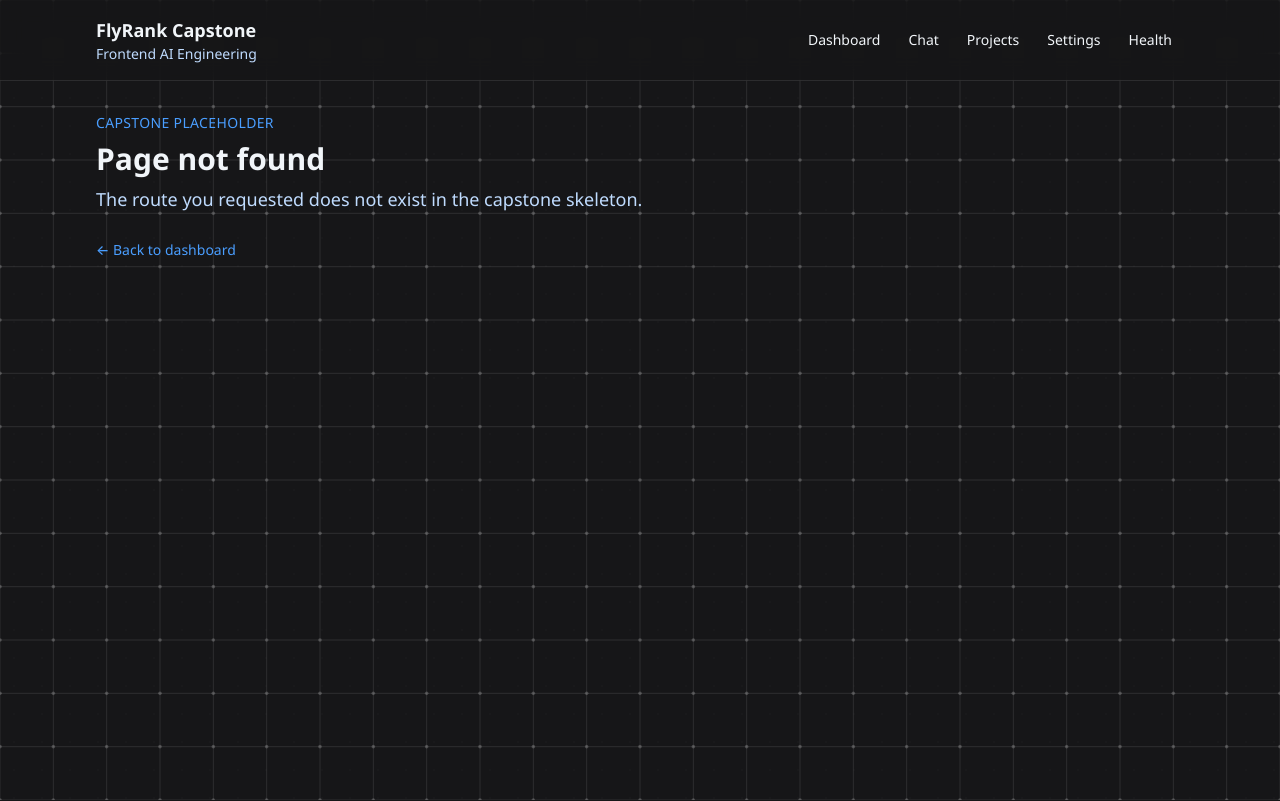
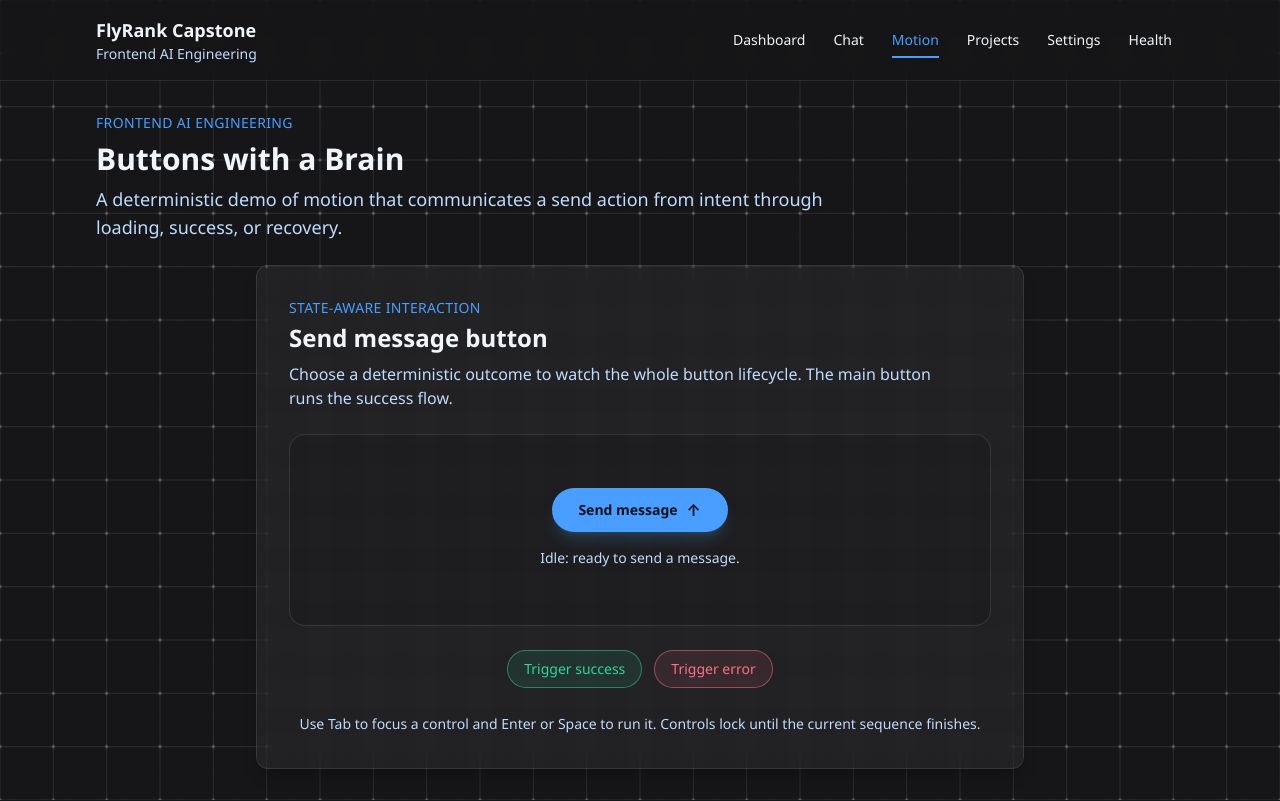
Before and after one commit to 808StaN/frontend-ai-engineering-flyrank, a Next.js app: page /motion in a window 1280 px wide. Before the commit this address had no page. Built offline with nearby package versions, Linux system fonts and the light colour scheme.

Commit message:
feat: add state-aware motion button demo
Add a deterministic, accessible button lifecycle demo so reviewers can inspect success and failure feedback on demand.

```diff
--- a/app/globals.css
+++ b/app/globals.css
@@ -302,6 +302,119 @@
   .chat-page-shell .chat-composer__textarea:focus {
     @apply ring-0;
   }
+
+  .motion-demo {
+    @apply mx-auto max-w-3xl space-y-6 p-5 sm:p-8;
+  }
+
+  .motion-demo__eyebrow {
+    @apply m-0 text-sm font-medium uppercase tracking-wide text-accent;
+  }
+
+  .motion-demo h2 {
+    @apply mt-1 text-2xl font-semibold text-foreground;
+  }
+
+  .motion-demo__description {
+    @apply mt-2 max-w-2xl text-sm leading-6 text-muted sm:text-base;
+  }
+
+  .motion-demo__stage {
+    @apply flex min-h-48 flex-col items-center justify-center rounded-2xl border border-white/10 bg-black/10 p-6 text-center;
+  }
+
+  .motion-send-button {
+    @apply inline-flex min-w-44 items-center justify-center gap-2 rounded-full bg-accent px-5 py-3 text-sm font-semibold text-accent-foreground shadow-lg shadow-accent/20;
+    transition:
+      transform 180ms ease-out,
+      opacity 180ms ease-out,
+      background-color 180ms ease-out,
+      color 180ms ease-out;
+  }
+
+  .motion-send-button:hover:not(:disabled) {
+    transform: translateY(-1px);
+    transition: transform 160ms cubic-bezier(0.2, 0.8, 0.2, 1);
+  }
+
+  .motion-send-button:active:not(:disabled) {
+    transform: scale(0.97);
+    transition-duration: 100ms;
+    transition-timing-function: ease-out;
+  }
+
+  .motion-send-button:focus-visible {
+    @apply outline-2 outline-offset-4 outline-accent;
+  }
+
+  .motion-send-button:disabled {
+    @apply cursor-wait;
+  }
+
+  .motion-send-button[data-state='loading'] {
+    @apply bg-surface-muted text-foreground;
+    transition-duration: 220ms;
+    transition-timing-function: ease-in-out;
+  }
+
+  .motion-send-button[data-state='success'] {
+    @apply bg-success text-background;
+    transition-duration: 260ms;
+    transition-timing-function: cubic-bezier(0.2, 0.8, 0.2, 1);
+  }
+
+  .motion-send-button[data-state='error'] {
+    @apply bg-danger text-white;
+    transition-duration: 260ms;
+    transition-timing-function: cubic-bezier(0.2, 0.8, 0.2, 1);
+  }
+
+  .motion-send-button__label,
+  .motion-send-button__icon {
+    @apply inline-flex items-center justify-center;
+    transition:
+      transform 180ms ease-out,
+      opacity 180ms ease-out;
+  }
+
+  .motion-send-button__icon {
+    @apply size-4 text-base;
+  }
+
+  .motion-send-button[data-state='loading'] .motion-send-button__label,
+  .motion-send-button[data-state='loading'] .motion-send-button__icon {
+    opacity: 0.86;
+    transform: translateY(1px);
+  }
+
+  .motion-send-button__icon i {
+    @apply size-3.5 rounded-full border-2 border-current border-r-transparent;
+    animation: motion-button-spin 700ms linear infinite;
+  }
+
+  .motion-demo__status {
+    @apply mt-4 min-h-6 text-sm text-muted;
+  }
+
+  .motion-demo__controls {
+    @apply flex flex-col justify-center gap-3 sm:flex-row;
+  }
+
+  .motion-demo__trigger {
+    @apply rounded-full border px-4 py-2 text-sm font-medium transition-colors focus-visible:outline-2 focus-visible:outline-offset-2 disabled:cursor-not-allowed disabled:opacity-50;
+  }
+
+  .motion-demo__trigger--success {
+    @apply border-success/50 bg-success/10 text-success hover:bg-success/20 focus-visible:outline-success;
+  }
+
+  .motion-demo__trigger--error {
+    @apply border-danger/50 bg-danger/10 text-danger hover:bg-danger/20 focus-visible:outline-danger;
+  }
+
+  .motion-demo__hint {
+    @apply m-0 text-center text-sm leading-6 text-muted;
+  }
 }
 
 @keyframes chat-pulse {
@@ -317,8 +430,19 @@
   }
 }
 
-@media (prefers-reduced-motion: reduce) {
-  .chat-thinking__dots i {
-    animation: none;
+@keyframes motion-button-spin {
+  to {
+    transform: rotate(360deg);
   }
 }
+
+@media (prefers-reduced-motion: reduce) {
+  .chat-thinking__dots i,
+  .motion-send-button,
+  .motion-send-button__label,
+  .motion-send-button__icon,
+  .motion-send-button__icon i {
+    animation: none;
+    transition: none;
+  }
+}
--- /dev/null
+++ b/app/motion/page.tsx
@@ -0,0 +1,27 @@
+import { MotionButtonDemo } from '@/components/motion/MotionButtonDemo'
+
+export const metadata = {
+  title: 'Button Motion | FlyRank Capstone',
+  description: 'Accessible micro-interaction states for a capstone send button.',
+}
+
+export default function MotionPage() {
+  return (
+    <section className="space-y-6">
+      <div className="space-y-2">
+        <p className="text-sm font-medium uppercase tracking-wide text-accent">
+          Frontend AI engineering
+        </p>
+        <h1 className="text-2xl font-semibold text-foreground sm:text-3xl">
+          Buttons with a Brain
+        </h1>
+        <p className="max-w-3xl text-base text-muted sm:text-lg">
+          A deterministic demo of motion that communicates a send action from
+          intent through loading, success, or recovery.
+        </p>
+      </div>
+
+      <MotionButtonDemo />
+    </section>
+  )
+}
--- /dev/null
+++ b/components/motion/MotionButtonDemo.tsx
@@ -0,0 +1,70 @@
+'use client'
+
+import { useRef, useState } from 'react'
+import {
+  StatefulSendButton,
+  type ButtonOutcome,
+  type ButtonState,
+  type StatefulSendButtonHandle,
+} from '@/components/motion/StatefulSendButton'
+
+const stateDescriptions: Record<ButtonState, string> = {
+  idle: 'Idle: ready to send a message.',
+  loading: 'Loading: the message is being sent.',
+  success: 'Success: the message was sent. Returning to idle shortly.',
+  error: 'Error: the message could not be sent. Returning to idle shortly.',
+}
+
+export function MotionButtonDemo() {
+  const buttonRef = useRef<StatefulSendButtonHandle>(null)
+  const [state, setState] = useState<ButtonState>('idle')
+  const isLocked = state !== 'idle'
+
+  function trigger(outcome: ButtonOutcome) {
+    buttonRef.current?.run(outcome)
+  }
+
+  return (
+    <section className="motion-demo glass-card" aria-labelledby="motion-demo-title">
+      <div>
+        <p className="motion-demo__eyebrow">State-aware interaction</p>
+        <h2 id="motion-demo-title">Send message button</h2>
+        <p className="motion-demo__description">
+          Choose a deterministic outcome to watch the whole button lifecycle.
+          The main button runs the success flow.
+        </p>
+      </div>
+
+      <div className="motion-demo__stage">
+        <StatefulSendButton ref={buttonRef} onStateChange={setState} />
+        <p className="motion-demo__status" aria-live="polite" aria-atomic="true">
+          {stateDescriptions[state]}
+        </p>
+      </div>
+
+      <div className="motion-demo__controls" aria-label="Demo outcome controls">
+        <button
+          type="button"
+          className="motion-demo__trigger motion-demo__trigger--success"
+          disabled={isLocked}
+          onClick={() => trigger('success')}
+        >
+          Trigger success
+        </button>
+        <button
+          type="button"
+          className="motion-demo__trigger motion-demo__trigger--error"
+          disabled={isLocked}
+          onClick={() => trigger('error')}
+        >
+          Trigger error
+        </button>
+      </div>
+
+      <p className="motion-demo__hint">
+        Use Tab to focus a control and Enter or Space to run it. Controls lock
+        until the current sequence finishes.
+      </p>
+    </section>
+  )
+}
--- /dev/null
+++ b/components/motion/StatefulSendButton.tsx
@@ -0,0 +1,99 @@
+'use client'
+
+import {
+  forwardRef,
+  useCallback,
+  useEffect,
+  useImperativeHandle,
+  useRef,
+  useState,
+} from 'react'
+
+const LOADING_DURATION_MS = 700
+const RESULT_DURATION_MS = 1200
+
+export type ButtonOutcome = 'success' | 'error'
+export type ButtonState = 'idle' | 'loading' | ButtonOutcome
+
+export type StatefulSendButtonHandle = {
+  run: (outcome: ButtonOutcome) => void
+}
+
+type StatefulSendButtonProps = {
+  onStateChange: (state: ButtonState) => void
+}
+
+const buttonLabels: Record<ButtonState, string> = {
+  idle: 'Send message',
+  loading: 'Sending…',
+  success: 'Sent',
+  error: 'Try again',
+}
+
+export const StatefulSendButton = forwardRef<
+  StatefulSendButtonHandle,
+  StatefulSendButtonProps
+>(function StatefulSendButton({ onStateChange }, ref) {
+  const [state, setState] = useState<ButtonState>('idle')
+  const stateRef = useRef<ButtonState>('idle')
+  const timeoutRef = useRef<ReturnType<typeof setTimeout> | null>(null)
+
+  const updateState = useCallback((nextState: ButtonState) => {
+    stateRef.current = nextState
+    setState(nextState)
+    onStateChange(nextState)
+  }, [onStateChange])
+
+  const clearPendingReset = useCallback(() => {
+    if (timeoutRef.current !== null) {
+      clearTimeout(timeoutRef.current)
+      timeoutRef.current = null
+    }
+  }, [])
+
+  const run = useCallback((outcome: ButtonOutcome) => {
+    if (stateRef.current !== 'idle') {
+      return
+    }
+
+    updateState('loading')
+    timeoutRef.current = setTimeout(() => {
+      updateState(outcome)
+      timeoutRef.current = setTimeout(() => {
+        updateState('idle')
+        timeoutRef.current = null
+      }, RESULT_DURATION_MS)
+    }, LOADING_DURATION_MS)
+  }, [updateState])
+
+  useImperativeHandle(
+    ref,
+    () => ({
+      run,
+    }),
+    [run],
+  )
+
+  useEffect(() => clearPendingReset, [clearPendingReset])
+
+  const isLocked = state !== 'idle'
+
+  return (
+    <button
+      type="button"
+      className="motion-send-button"
+      data-state={state}
+      disabled={isLocked}
+      aria-busy={state === 'loading'}
+      onClick={() => run('success')}
+    >
+      <span className="motion-send-button__label">{buttonLabels[state]}</span>
+      <span className="motion-send-button__icon" aria-hidden="true">
+        {state === 'idle' && '↑'}
+        {state === 'loading' && <i />}
+        {state === 'success' && '✓'}
+        {state === 'error' && '↻'}
+      </span>
+    </button>
+  )
+})
--- a/lib/navigation.ts
+++ b/lib/navigation.ts
@@ -1,6 +1,7 @@
 export const navItems = [
   { href: '/', label: 'Dashboard' },
   { href: '/chat', label: 'Chat' },
+  { href: '/motion', label: 'Motion' },
   { href: '/projects', label: 'Projects' },
   { href: '/settings', label: 'Settings' },
   { href: '/health', label: 'Health' },
```
Also changed, not shown: 1 other file (tests, documents, lock files or other folders).
